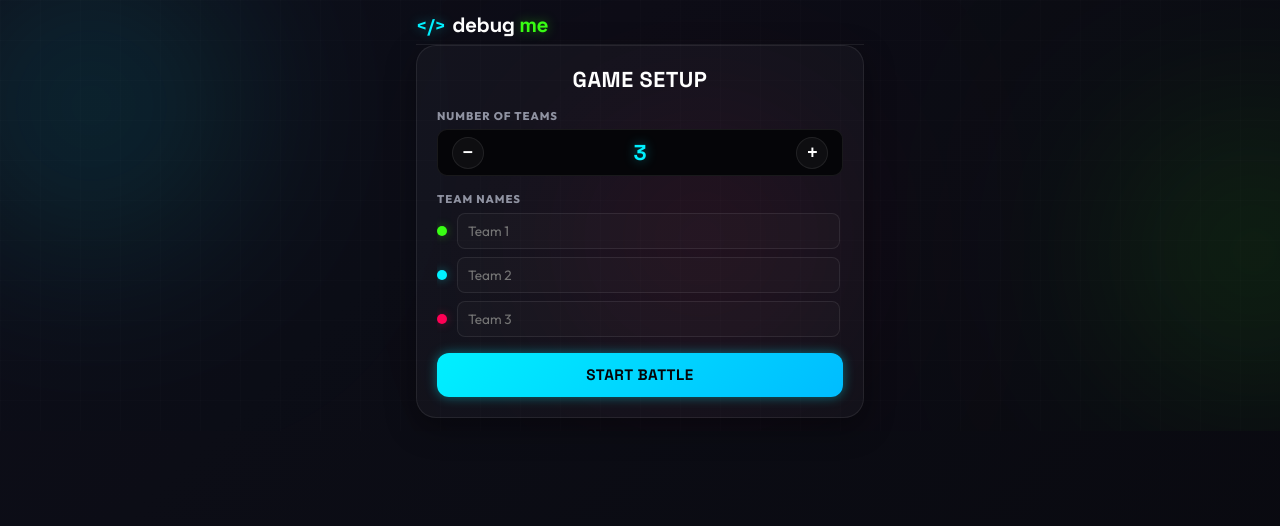
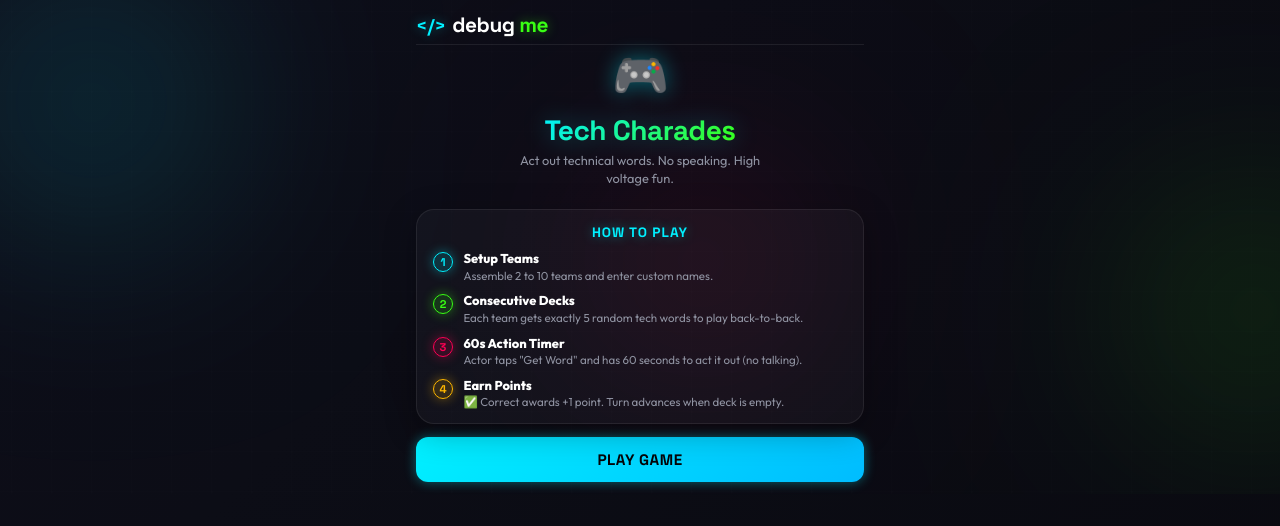
Before and after one commit to swathii-2004/Debug-me, a website built with Vite: page index.html in a window 1280 px wide. Built offline with nearby package versions, Linux system fonts and the light colour scheme.

Commit message:
Feat: add home page, cyber grid scroll, segmented controls, and fix deployment conflict

```diff
--- a/app.js
+++ b/app.js
@@ -224,11 +224,13 @@ class Game {
 
     // Cache DOM elements
     this.dom = {
+      // Home Screen
+      homeSection: document.getElementById('home-section'),
+      btnGoToSetup: document.getElementById('btn-go-to-setup'),
+
       // Setup Screen
       setupSection: document.getElementById('setup-section'),
-      btnTeamsDec: document.getElementById('btn-teams-dec'),
-      btnTeamsInc: document.getElementById('btn-teams-inc'),
-      teamsCountVal: document.getElementById('teams-count-val'),
+      teamsSegmented: document.getElementById('teams-segmented'),
       teamInputsList: document.getElementById('team-inputs-list'),
       btnStartGame: document.getElementById('btn-start-game'),
 
@@ -279,8 +281,22 @@ class Game {
   }
 
   initEventListeners() {
-    this.dom.btnTeamsDec.addEventListener('click', () => this.adjustTeamsCount(-1));
-    this.dom.btnTeamsInc.addEventListener('click', () => this.adjustTeamsCount(1));
+    // Navigation: Home -> Setup Screen
+    this.dom.btnGoToSetup.addEventListener('click', () => {
+      this.transitionScreen(this.dom.homeSection, this.dom.setupSection);
+    });
+
+    // Segmented pills team count listener
+    const segmentButtons = this.dom.teamsSegmented.querySelectorAll('.segment-btn');
+    segmentButtons.forEach(btn => {
+      btn.addEventListener('click', () => {
+        segmentButtons.forEach(b => b.classList.remove('active'));
+        btn.classList.add('active');
+        this.teamsCount = parseInt(btn.getAttribute('data-val'));
+        this.renderSetupInputs();
+      });
+    });
+
     this.dom.btnStartGame.addEventListener('click', () => this.startGameBattle());
 
     this.dom.wordCard.addEventListener('click', () => {
@@ -295,8 +311,8 @@ class Game {
     this.dom.btnSkip.addEventListener('click', () => this.handleSkip());
     this.dom.btnCorrect.addEventListener('click', () => this.handleCorrect());
 
-    this.dom.btnReset.addEventListener('click', () => this.showSetupScreen());
-    this.dom.btnRestart.addEventListener('click', () => this.showSetupScreen());
+    this.dom.btnReset.addEventListener('click', () => this.showHomeScreen());
+    this.dom.btnRestart.addEventListener('click', () => this.showHomeScreen());
 
     const initAudio = () => {
       this.sounds.init();
@@ -379,17 +395,29 @@ class Game {
     }
   }
 
-  showSetupScreen() {
+  showHomeScreen() {
     this.stopTimer();
     this.activeWordString = "";
-    this.currentWordIndex = -1;
 
-    // Determine current visible elements to fade out
+    // Reset segmented control states to default (3 teams)
+    const segmentButtons = this.dom.teamsSegmented.querySelectorAll('.segment-btn');
+    segmentButtons.forEach(btn => {
+      if (btn.getAttribute('data-val') === "3") {
+        btn.classList.add('active');
+      } else {
+        btn.classList.remove('active');
+      }
+    });
+    this.teamsCount = 3;
+    this.renderSetupInputs();
+
     let activeScreen = null;
     if (!this.dom.gamePlaySection.classList.contains('hidden')) {
       activeScreen = this.dom.gamePlaySection;
     } else if (!this.dom.winnerSection.classList.contains('hidden')) {
       activeScreen = this.dom.winnerSection;
+    } else if (!this.dom.setupSection.classList.contains('hidden')) {
+      activeScreen = this.dom.setupSection;
     }
 
     if (activeScreen) {
@@ -397,7 +425,7 @@ class Game {
       this.dom.appFooter.classList.add('fade-out-scale');
       this.dom.wordCounterWrapper.classList.add('fade-out-scale');
 
-      this.transitionScreen(activeScreen, this.dom.setupSection);
+      this.transitionScreen(activeScreen, this.dom.homeSection);
 
       setTimeout(() => {
         this.dom.scoreboardSection.classList.add('hidden');
@@ -408,9 +436,8 @@ class Game {
         this.dom.wordCounterWrapper.classList.remove('fade-out-scale');
       }, 200);
     } else {
-      this.dom.setupSection.classList.remove('hidden');
+      this.dom.homeSection.classList.remove('hidden');
     }
-    this.renderSetupInputs();
   }
 
   // --- Initialize Active Battle ---
--- a/index.html
+++ b/index.html
@@ -34,18 +34,71 @@
       </div>
     </header>
 
-    <!-- SETUP SCREEN (Visible on Start) -->
-    <section class="setup-section fade-in-scale" id="setup-section">
+    <!-- HOME PAGE SCREEN (Visible on Start) -->
+    <section class="home-section fade-in-scale" id="home-section">
+      <div class="home-hero">
+        <div class="hero-icon">🎮</div>
+        <h2 class="hero-title">Tech Charades</h2>
+        <p class="hero-tagline">Act out technical words. No speaking. High voltage fun.</p>
+      </div>
+
+      <div class="rules-card">
+        <h3 class="rules-heading">HOW TO PLAY</h3>
+        <ul class="rules-list">
+          <li>
+            <span class="rule-num">1</span>
+            <div class="rule-content">
+              <h4>Setup Teams</h4>
+              <p>Assemble 2 to 10 teams and enter custom names.</p>
+            </div>
+          </li>
+          <li>
+            <span class="rule-num">2</span>
+            <div class="rule-content">
+              <h4>Consecutive Decks</h4>
+              <p>Each team gets exactly 5 random tech words to play back-to-back.</p>
+            </div>
+          </li>
+          <li>
+            <span class="rule-num">3</span>
+            <div class="rule-content">
+              <h4>60s Action Timer</h4>
+              <p>Actor taps "Get Word" and has 60 seconds to act it out (no talking).</p>
+            </div>
+          </li>
+          <li>
+            <span class="rule-num">4</span>
+            <div class="rule-content">
+              <h4>Earn Points</h4>
+              <p>✅ Correct awards +1 point. Turn advances when deck is empty.</p>
+            </div>
+          </li>
+        </ul>
+      </div>
+
+      <button type="button" class="btn-primary btn-start-game" id="btn-go-to-setup">
+        PLAY GAME
+      </button>
+    </section>
+
+    <!-- GAME SETUP SCREEN (Hidden initially) -->
+    <section class="setup-section hidden" id="setup-section">
       <div class="setup-card">
         <h2 class="setup-title">GAME SETUP</h2>
 
-        <!-- Team Count Selector -->
+        <!-- Segmented Tab Team Count Selector -->
         <div class="setup-group">
           <label class="setup-label">Number of Teams</label>
-          <div class="count-selector">
-            <button type="button" class="btn-count" id="btn-teams-dec">−</button>
-            <span class="count-value" id="teams-count-val">3</span>
-            <button type="button" class="btn-count" id="btn-teams-inc">+</button>
+          <div class="segmented-control" id="teams-segmented">
+            <button type="button" class="segment-btn" data-val="2">2</button>
+            <button type="button" class="segment-btn active" data-val="3">3</button>
+            <button type="button" class="segment-btn" data-val="4">4</button>
+            <button type="button" class="segment-btn" data-val="5">5</button>
+            <button type="button" class="segment-btn" data-val="6">6</button>
+            <button type="button" class="segment-btn" data-val="7">7</button>
+            <button type="button" class="segment-btn" data-val="8">8</button>
+            <button type="button" class="segment-btn" data-val="9">9</button>
+            <button type="button" class="segment-btn" data-val="10">10</button>
           </div>
         </div>
 
--- a/style.css
+++ b/style.css
@@ -7,7 +7,7 @@
   --text-secondary: #8f92a1;
   --font-heading: 'Space Grotesk', sans-serif;
   --font-body: 'Outfit', sans-serif;
-  --transition-smooth: all 0.25s cubic-bezier(0.4, 0, 0.2, 1);
+  --transition-smooth: all 0.2s cubic-bezier(0.4, 0, 0.2, 1);
 
   /* Team Colors */
   --team-color-1: #39ff14; /* Neon Green */
@@ -57,7 +57,7 @@ body {
   position: relative;
 }
 
-/* Shifting animated cyber grid overlay */
+/* Dynamic scrolling blueprint cyber grid overlay */
 body::before {
   content: "";
   position: absolute;
@@ -71,6 +71,12 @@ body::before {
   background-size: 40px 40px;
   pointer-events: none;
   z-index: 1;
+  animation: gridScroll 35s linear infinite;
+}
+
+@keyframes gridScroll {
+  0% { background-position: 0 0; }
+  100% { background-position: 80px 80px; }
 }
 
 @keyframes gradientBG {
@@ -214,6 +220,124 @@ body::before {
   text-shadow: var(--shadow-2);
 }
 
+/* HOME SCREEN STYLES */
+.home-section {
+  flex: 1;
+  display: flex;
+  flex-direction: column;
+  justify-content: space-between;
+  gap: 0.85rem;
+}
+
+.home-hero {
+  text-align: center;
+  padding: 0.5rem 0;
+  display: flex;
+  flex-direction: column;
+  align-items: center;
+}
+
+.hero-icon {
+  font-size: 2.75rem;
+  margin-bottom: 0.25rem;
+  filter: drop-shadow(0 0 10px rgba(0, 240, 255, 0.4));
+  animation: floatIcon 3s infinite ease-in-out;
+}
+
+@keyframes floatIcon {
+  0%, 100% { transform: translateY(0) scale(1); }
+  50% { transform: translateY(-8px) scale(1.05); }
+}
+
+.hero-title {
+  font-family: var(--font-heading);
+  font-size: 1.75rem;
+  font-weight: 800;
+  letter-spacing: -0.5px;
+  background: linear-gradient(135deg, var(--team-color-2) 0%, var(--team-color-1) 100%);
+  -webkit-background-clip: text;
+  -webkit-text-fill-color: transparent;
+  filter: drop-shadow(0 0 12px rgba(0, 240, 255, 0.3));
+  margin-bottom: 0.25rem;
+}
+
+.hero-tagline {
+  font-size: 0.8rem;
+  color: var(--text-secondary);
+  max-width: 280px;
+  line-height: 1.4;
+}
+
+.rules-card {
+  background: var(--card-bg);
+  border: 1px solid var(--card-border);
+  backdrop-filter: blur(16px);
+  border-radius: 18px;
+  padding: 0.85rem 1rem;
+  box-shadow: 0 8px 32px 0 rgba(0, 0, 0, 0.3);
+}
+
+.rules-heading {
+  font-family: var(--font-heading);
+  font-size: 0.85rem;
+  font-weight: 700;
+  color: var(--team-color-2);
+  text-shadow: var(--shadow-2);
+  letter-spacing: 1px;
+  margin-bottom: 0.65rem;
+  text-align: center;
+}
+
+.rules-list {
+  list-style: none;
+  display: flex;
+  flex-direction: column;
+  gap: 0.65rem;
+}
+
+.rules-list li {
+  display: flex;
+  align-items: flex-start;
+  gap: 0.65rem;
+}
+
+.rule-num {
+  width: 20px;
+  height: 20px;
+  border-radius: 50%;
+  background: rgba(0, 240, 255, 0.15);
+  border: 1px solid var(--team-color-2);
+  color: var(--team-color-2);
+  box-shadow: var(--shadow-2);
+  display: flex;
+  align-items: center;
+  justify-content: center;
+  font-family: var(--font-heading);
+  font-size: 0.7rem;
+  font-weight: 700;
+  flex-shrink: 0;
+  margin-top: 1px;
+}
+
+/* Cycle colors of numbers for visual appeal */
+.rules-list li:nth-child(2) .rule-num { background: rgba(57, 255, 20, 0.15); border-color: var(--team-color-1); color: var(--team-color-1); box-shadow: var(--shadow-1); }
+.rules-list li:nth-child(3) .rule-num { background: rgba(255, 0, 85, 0.15); border-color: var(--team-color-3); color: var(--team-color-3); box-shadow: var(--shadow-3); }
+.rules-list li:nth-child(4) .rule-num { background: rgba(255, 183, 0, 0.15); border-color: var(--team-color-4); color: var(--team-color-4); box-shadow: var(--shadow-4); }
+
+.rule-content h4 {
+  font-size: 0.8rem;
+  font-weight: 700;
+  color: var(--text-primary);
+  line-height: 1.2;
+  margin-bottom: 0.05rem;
+}
+
+.rule-content p {
+  font-size: 0.72rem;
+  color: var(--text-secondary);
+  line-height: 1.35;
+}
+
 /* SETUP SCREEN */
 .setup-section {
   flex: 1;
@@ -258,42 +382,38 @@ body::before {
   letter-spacing: 1px;
 }
 
-.count-selector {
+/* Segmented tab styling (Futuristic & Simple) */
+.segmented-control {
   display: flex;
-  align-items: center;
-  justify-content: space-between;
   background: var(--bg-darker);
   border: 1px solid var(--card-border);
-  border-radius: 10px;
-  padding: 0.4rem 0.85rem;
+  border-radius: 12px;
+  padding: 0.2rem;
+  justify-content: space-between;
+  gap: 0.15rem;
+  flex-wrap: wrap; /* allow double row wrap if viewport is narrow */
 }
 
-.btn-count {
-  background: rgba(255, 255, 255, 0.04);
-  border: 1px solid var(--card-border);
-  color: var(--text-primary);
-  font-size: 1.1rem;
+.segment-btn {
+  flex: 1 1 calc(20% - 0.15rem); /* fits 5 per row neatly */
+  background: transparent;
+  border: none;
+  color: var(--text-secondary);
+  font-family: var(--font-body);
+  font-size: 0.8rem;
   font-weight: 700;
-  width: 32px;
-  height: 32px;
-  border-radius: 50%;
+  padding: 0.4rem 0.25rem;
+  border-radius: 8px;
   cursor: pointer;
-  display: flex;
-  align-items: center;
-  justify-content: center;
   transition: var(--transition-smooth);
+  text-align: center;
+  min-width: 24px;
 }
 
-.btn-count:active {
-  transform: scale(0.92);
-}
-
-.count-value {
-  font-family: var(--font-heading);
-  font-size: 1.35rem;
-  font-weight: 700;
-  color: var(--team-color-2);
-  text-shadow: var(--shadow-2);
+.segment-btn.active {
+  background: var(--team-color-2);
+  color: var(--bg-darker);
+  box-shadow: var(--shadow-2);
 }
 
 .team-inputs-list {
@@ -527,7 +647,7 @@ body::before {
 /* Word Card 3D Flip Mechanics - Silky Smooth Hardware Accelerated */
 .word-card-outer {
   width: 100%;
-  perspective: 1000px; /* 3D Depth viewport */
+  perspective: 1000px;
   flex: 1;
   display: flex;
   align-items: center;
@@ -547,10 +667,9 @@ body::before {
   width: 100%;
   height: 100%;
   text-align: center;
-  /* Deceleration curve rather than elastic bounce for hyper-slick rotation */
   transition: transform 0.75s cubic-bezier(0.16, 1, 0.3, 1);
   transform-style: preserve-3d;
-  transform: translateZ(0); /* Force GPU acceleration */
+  transform: translateZ(0);
   will-change: transform;
 }
 
@@ -575,20 +694,19 @@ body::before {
   box-shadow: inset 0 0 15px rgba(255, 255, 255, 0.02), 0 8px 24px rgba(0, 0, 0, 0.35);
   transition: border-color 0.3s, box-shadow 0.3s;
 
-  /* Anti-flicker and text jag-prevention */
   -webkit-font-smoothing: antialiased;
   transform: translateZ(0);
 }
 
 .card-back {
   background: linear-gradient(135deg, rgba(255, 255, 255, 0.03) 0%, rgba(255, 255, 255, 0.01) 100%);
-  z-index: 2; /* Shows by default */
+  z-index: 2;
   cursor: pointer;
 }
 
 .card-front {
   background: linear-gradient(135deg, rgba(255, 255, 255, 0.04) 0%, rgba(255, 255, 255, 0.015) 100%);
-  transform: rotateY(180deg); /* Flipped initially */
+  transform: rotateY(180deg);
 }
 
 /* Card Glow Themes for both Back and Front faces */
@@ -774,6 +892,10 @@ body::before {
 .btn-primary.btn-start-game {
   background: linear-gradient(135deg, var(--team-color-2) 0%, #00bcff 100%);
   box-shadow: var(--shadow-2);
+}
+
+.btn-primary.btn-start-game:hover {
+  box-shadow: 0 0 16px rgba(0, 240, 255, 0.55);
 }
 
 .btn-get-word {
```
Also changed, not shown: .github/workflows/static.yml (deleted).
